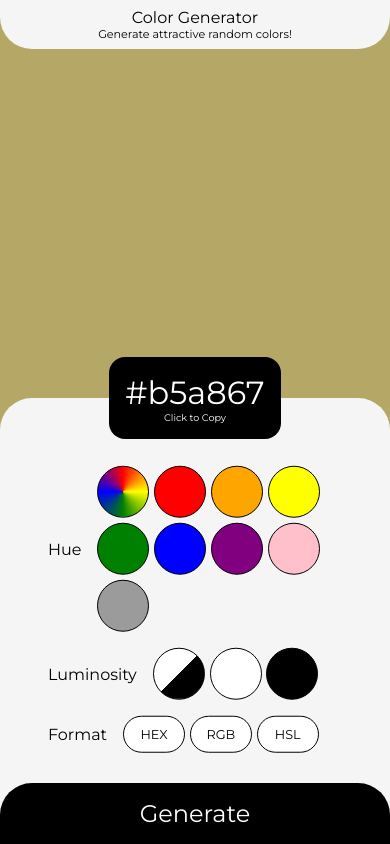
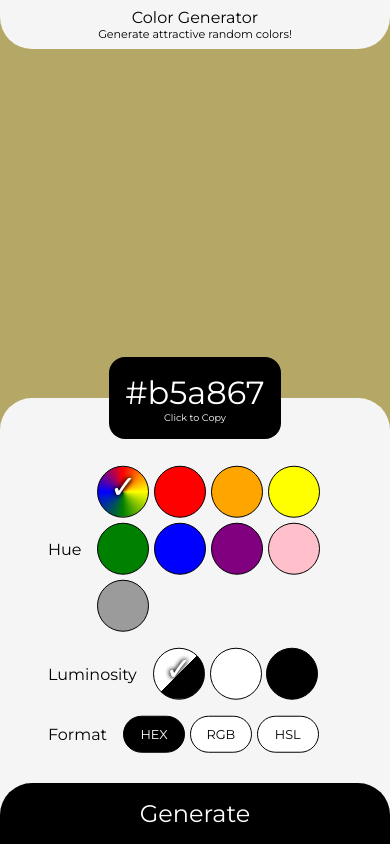
Before and after one commit to shanuflash/colorgenerator, a React (Create React App) app: page / in a window 390 px wide. Built offline with nearby package versions, Linux system fonts and the light colour scheme.

Commit message:
user selection indicator

```diff
--- a/src/App.css
+++ b/src/App.css
@@ -51,12 +51,32 @@
 }
 
 .circle {
+  color: white;
+  border: 1px solid black;
   cursor: pointer;
   height: 50px;
   width: 50px;
   border-radius: 50%;
+  font-size: 2rem;
+  text-align: center;
 }
+
 .squircle {
+  background: white;
+  border: 1px solid black;
+  cursor: pointer;
+  display: flex;
+  align-items: center;
+  justify-content: center;
+  font-size: 1.25rem;
+  height: 50px;
+  width: 100px;
+  border-radius: 3rem;
+}
+.squircleSelected {
+  background: black;
+  color: white;
+  border: 1px solid black;
   cursor: pointer;
   display: flex;
   align-items: center;
@@ -128,6 +148,11 @@
     width: 60px;
     font-size: 0.8rem;
   }
+  .squircleSelected {
+    height: 35px;
+    width: 60px;
+    font-size: 0.8rem;
+  }
   .optionTitle {
     font-size: 1rem;
   }
--- a/src/App.jsx
+++ b/src/App.jsx
@@ -1,7 +1,7 @@
 import "./App.css";
 import randomcolor from "randomcolor";
 import { useState, useEffect } from "react";
-//TODO: user input tick mark?
+
 function App() {
   const luminosityArray = ["Random", "Light", "Dark"];
   const formatArray = ["HEX", "RGB", "HSL"];
@@ -67,16 +67,18 @@ function App() {
                   <div
                     className="circle"
                     style={{
+                      textShadow: "0 0 5px #000000, 0 0 5px #000000",
                       background:
                         hueMap === "Monochrome"
                           ? "rgb(155, 155, 155)"
                           : hueMap === "Random"
                           ? "conic-gradient(red, yellow, green, blue, red)"
                           : hueMap,
-                      border: "1px solid",
                     }}
                     onClick={() => setHue(hueMap.toLowerCase())}
-                  ></div>
+                  >
+                    {hueMap.toLowerCase() === Hue ? <>✓</> : null}
+                  </div>
                 ))}
               </div>
             </div>
@@ -87,16 +89,22 @@ function App() {
                   <div
                     className="circle"
                     style={{
+                      color: luminosityMap === "Light" ? "black" : "white",
+                      textShadow:
+                        luminosityMap === "Light"
+                          ? "0"
+                          : "0 0 5px #000000, 0 0 5px #000000",
                       background:
                         luminosityMap === "Light"
                           ? "white"
                           : luminosityMap === "Dark"
                           ? "black"
                           : "linear-gradient(135deg, white 0 50%, black 50% 100%)",
-                      border: "1px solid",
                     }}
                     onClick={() => setLuminosity(luminosityMap.toLowerCase())}
-                  ></div>
+                  >
+                    {luminosityMap.toLowerCase() === Luminosity ? <>✓</> : null}
+                  </div>
                 ))}
               </div>
             </div>
@@ -105,12 +113,13 @@ function App() {
               <div className="optionSelector">
                 {formatArray.map((formatMap) => (
                   <div
-                    className="squircle"
-                    style={{
-                      background: "white",
-                      border: "1px solid",
-                    }}
+                    className={
+                      formatMap.toLowerCase() === Format
+                        ? "squircleSelected"
+                        : "squircle"
+                    }
                     onClick={() => setFormat(formatMap.toLowerCase())}
+                    // style={{ color: "white", background: "black" }}
                   >
                     {formatMap}
                   </div>
```
